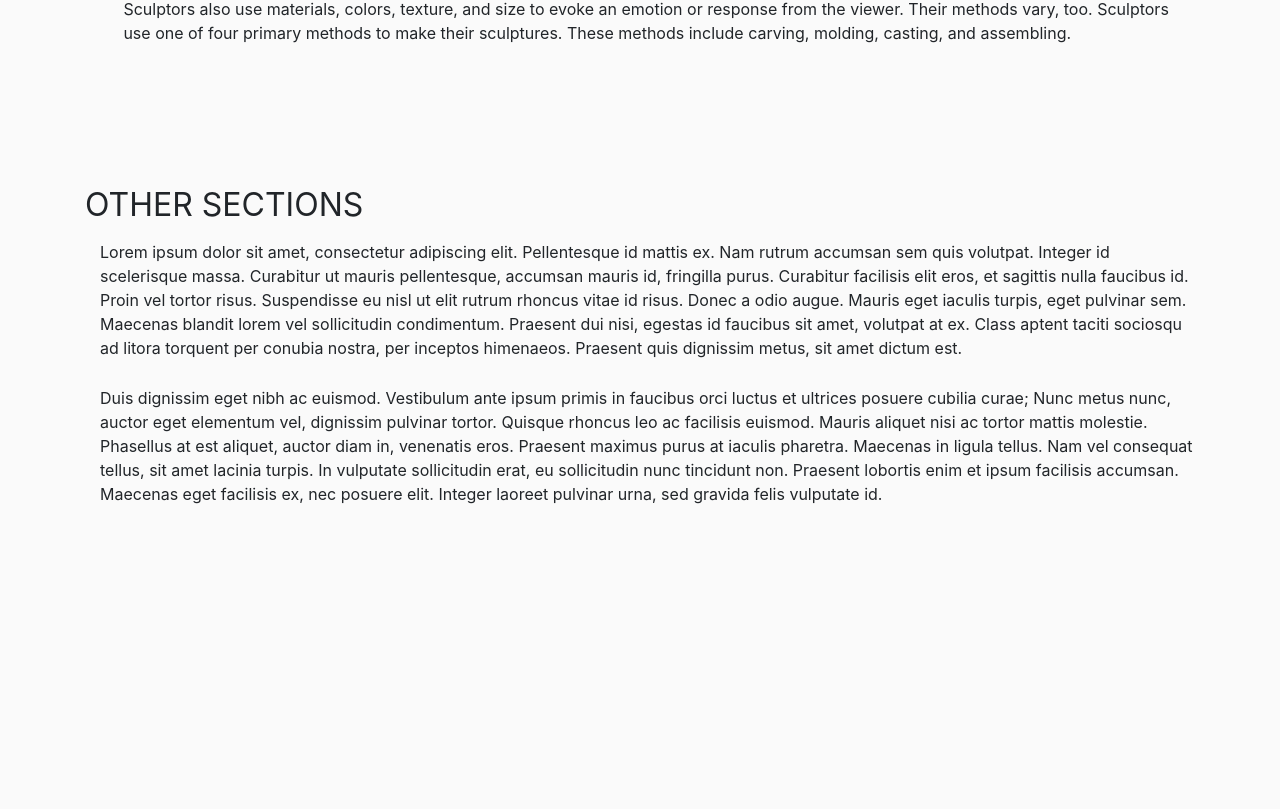
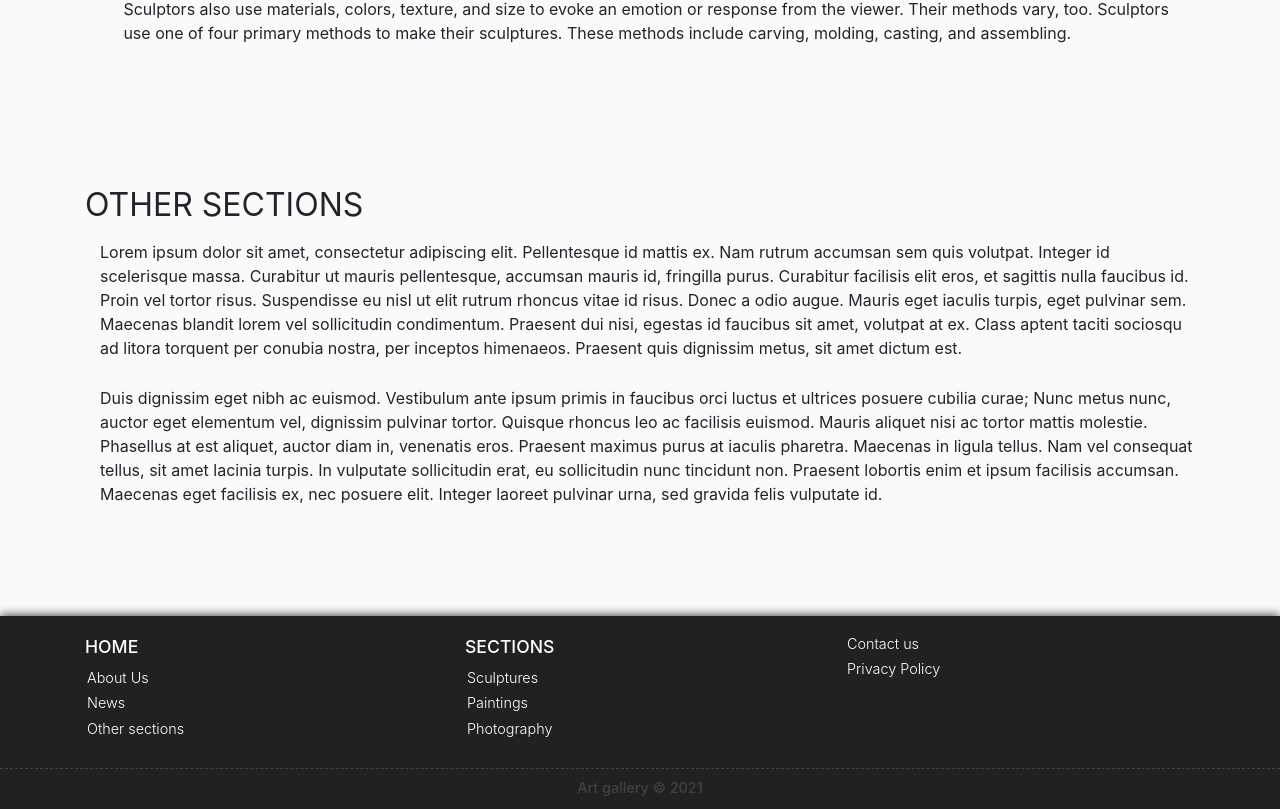
Before and after one commit to bartlomiejwyszecki/Art-gallery, an Angular app: page /home in a window 1280 px wide. Shown: the part 2324-3133 px from the top of the page. Before the commit the page ends 2856 px from the top, so only its background shows below. Built offline with nearby package versions, Linux system fonts and the light colour scheme.

Commit message:
Added footer and routing into carousel headers.

```diff
--- a/src/app/app.component.html
+++ b/src/app/app.component.html
@@ -1,3 +1,5 @@
 <app-navbar></app-navbar>
 
 <router-outlet></router-outlet>
+
+<app-footer></app-footer>
--- a/src/app/app.module.ts
+++ b/src/app/app.module.ts
@@ -7,13 +7,15 @@ import { NavbarComponent } from './components/navbar/navbar.component';
 import { CarouselComponent } from './components/carousel/carousel.component';
 import { HomeComponent } from './components/home/home.component';
 import { HttpClientModule } from '@angular/common/http';
+import { FooterComponent } from './components/footer/footer.component';
 
 @NgModule({
   declarations: [
     AppComponent,
     NavbarComponent,
     CarouselComponent,
-    HomeComponent
+    HomeComponent,
+    FooterComponent
   ],
   imports: [
     BrowserModule,
--- a/src/app/components/carousel/carousel.component.html
+++ b/src/app/components/carousel/carousel.component.html
@@ -18,7 +18,7 @@
         <div class="overlay-image2">
         </div>
         <div class="container">
-            <h2>Paintings</h2>
+            <h2 routerLink="/paintings">Paintings</h2>
             <p>Wide base of paintings, which have artistic soul. You will definitely find something for you in wide base of styles.</p>
         </div>
       </div>
@@ -26,7 +26,7 @@
         <div class="overlay-image3">
         </div>
         <div class="container">
-            <h2>Photography</h2>
+            <h2 routerLink="/photography">Photography</h2>
             <p>Majestatic and breathtaking photos will take you to a different world.</p>
         </div>
       </div>
--- /dev/null
+++ b/src/app/components/footer/footer.component.html
@@ -0,0 +1,37 @@
+<footer>
+    <div class="container">
+        <div class="row">
+            <div class="col-sm">
+                <h2><a routerLink="/home" style="cursor: pointer; color: #ffffff; text-decoration: none;">Home</a></h2>
+                    <ul>
+                        <li><a routerLink="/home" fragment="about">About Us</a></li>
+                        <li><a routerLink="/home" fragment="news">News</a></li>
+                        <li><a routerLink="/home" fragment="other">Other sections</a></li>
+                    </ul>
+            </div>
+            <div class="col-sm">
+                <h2>Sections</h2>
+                <ul>
+                    <li><a routerLink="/sculptures" routerLinkActive="activeRoute">
+                        Sculptures
+                      </a></li>
+                    <li><a routerLink="/paintings" routerLinkActive="activeRoute">
+                        Paintings
+                      </a></li>
+                    <li><a routerLink="/photography" routerLinkActive="activeRoute">
+                        Photography
+                      </a></li>
+                </ul>
+            </div>
+            <div class="col-sm">
+                <ul style="padding-top: 15px;">
+                    <li>Contact us</li>
+                    <li>Privacy Policy</li>
+                </ul>
+            </div>
+        </div>
+    </div>
+    <div class="container-fluid copyright">
+        <h3>Art gallery © 2021</h3>
+    </div>
+</footer>
--- /dev/null
+++ b/src/app/components/footer/footer.component.scss
@@ -0,0 +1,45 @@
+footer {
+    background: #212121;
+    box-shadow: 0px 0px 10px 0px #212121;
+    color: #ffffff;
+    margin-top: 100px;
+    h2 {
+        text-transform: uppercase;
+        font-size: 1.1em;
+        font-weight: 500;
+        padding: 20px 0 0 0;
+    }
+    ul {
+        list-style: none;
+        padding: 0 0 0 0;
+        li {
+            padding: 2px;
+            font-size: 0.9em;
+            font-weight: 300;
+            a {
+                color: #ffffff;
+            }
+            a:hover {
+                text-decoration: none;
+            }
+        }
+        li:hover {
+            font-weight: 500;
+            cursor: pointer;
+        }
+        .activeRoute {
+            font-weight: 500;
+        }
+    }
+    .copyright {
+        text-align: center;
+        border-top: 1px dashed #424242;
+        padding-top: 10px;
+        margin-top: 10px;
+        padding-bottom: 5px;
+        h3 {
+            font-size: 0.9em;
+            color: #424242;
+        }
+    }
+}
--- /dev/null
+++ b/src/app/components/footer/footer.component.ts
@@ -0,0 +1,15 @@
+import { Component, OnInit } from '@angular/core';
+
+@Component({
+  selector: 'app-footer',
+  templateUrl: './footer.component.html',
+  styleUrls: ['./footer.component.scss']
+})
+export class FooterComponent implements OnInit {
+
+  constructor() { }
+
+  ngOnInit(): void {
+  }
+
+}
--- a/src/app/components/navbar/navbar.component.html
+++ b/src/app/components/navbar/navbar.component.html
@@ -21,10 +21,10 @@
             Home
           </a>
           <div class="dropdown-menu" aria-labelledby="navbarDropdown">
-            <a class="dropdown-item" routerLink="/home" fragment="about">About</a>
-            <a class="dropdown-item" routerLink= "/home" fragment="news">News</a>
+            <a class="dropdown-item" routerLink="/home" fragment="about" routerLinkActive="activeRoute" style="border-bottom: none;">About</a>
+            <a class="dropdown-item" routerLink= "/home" fragment="news" routerLinkActive="activeRoute" style="border-bottom: none;">News</a>
             <div class="dropdown-divider"></div>
-            <a class="dropdown-item" routerLink="/home" fragment="other">Other sections</a>
+            <a class="dropdown-item" routerLink="/home" fragment="other" routerLinkActive="activeRoute" style="border-bottom: none;">Other sections</a>
           </div>
         </li>
         <li class="nav-item">
--- a/src/app/components/navbar/navbar.component.scss
+++ b/src/app/components/navbar/navbar.component.scss
@@ -80,6 +80,9 @@
                 text-decoration: none;
                 color: #9e9e9e;
             }
+            a:hover {
+                color: #212121;
+            }
             .activeRoute {
                 color: #212121;
             }
--- a/src/app/components/sculptures/sculptures.component.scss
+++ b/src/app/components/sculptures/sculptures.component.scss
@@ -282,7 +282,7 @@
     height: 200vh;
     h1 {
         font-size: 1.5em;
-        font-weight: 900;
+        font-weight: 700;
         margin-right: 30px;
         margin-top: -10px;
         animation: header 2s infinite;
```
Also changed, not shown: 1 other file (tests, documents, lock files or other folders).
